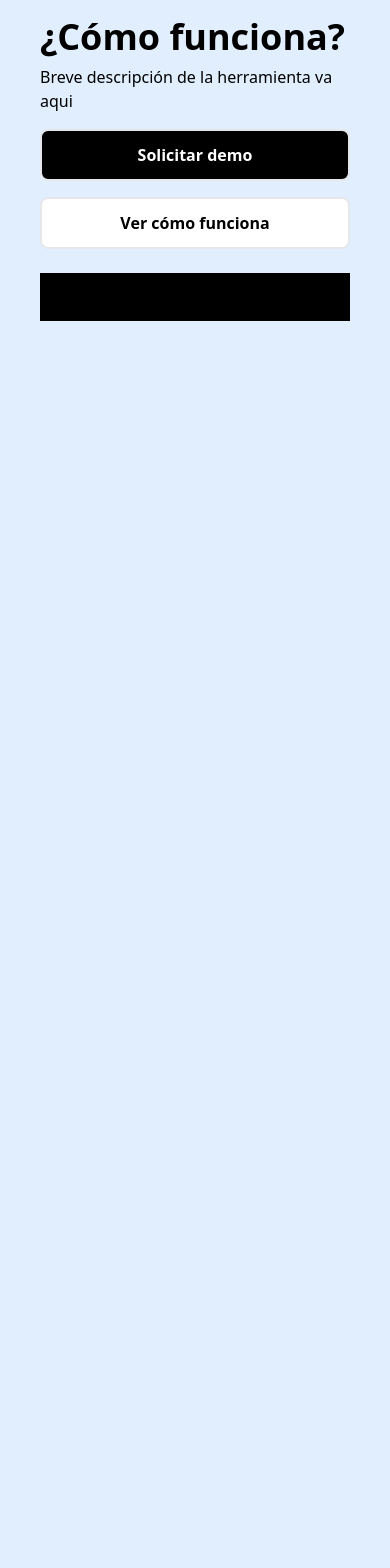
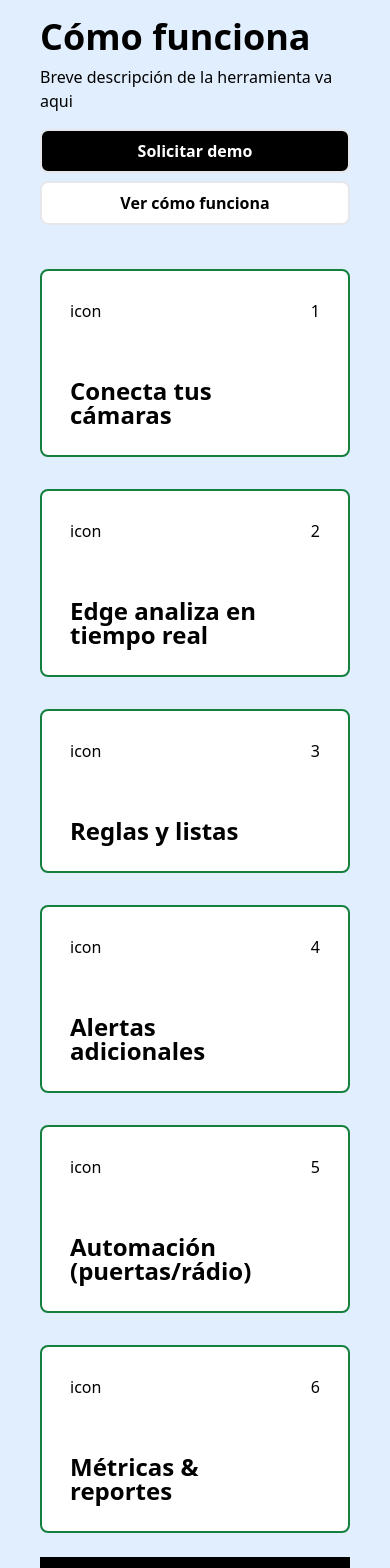
Before and after one commit to davidrivadeneyra/suite-ia, a React (Vite) app: page / in a window 390 px wide. Shown: the part 2360-3928 px from the top of the page. Before the commit the page ends 2753 px from the top, so only its background shows below. Built offline with nearby package versions, Linux system fonts and the light colour scheme.

Commit message:
Terminado el Como funciona y el responsive, solo faltan detalles

```diff
--- a/src/App.jsx
+++ b/src/App.jsx
@@ -50,7 +50,7 @@ function App() {
 			</video>
 		</hero>
 		<main>
-			{/**ABOUT */}
+			{/**ABOUT VER PORSIACASO EL BOX-MODEL DEL RESPONSIVE*/}
 			<section className="flex gap-11 max-h-max flex-col lg:flex-row mb-16">
 				<div className="bg-black p-16  rounded-lg border-2 flex flex-col gap-7 lg:flex-[2.1]">
 					<h2 className="font-bold text-4xl text-white">¿Qué es Atelopus?</h2>
@@ -69,55 +69,120 @@ function App() {
 						al convertir video en acciones.
 					</p>
 				</div>
+
+
 			</section>
 
-			<section>{/**COMO FUNCIONA */}
-				<div className="flex flex-col md:pl-16 md:w-[519px]">
-					<h2 className="font-bold text-4xl mb-2">¿Cómo funciona?</h2>
+			<section>
+				<div>
+
+				</div>
+				<div></div>
+			</section>
+			{/**COMO FUNCIONA */}{/**Para no cambiar el comportamiento, se utilizo space */}
+			<section className="space-y-11">
+				<div className="flex flex-col md:pl-16 md:w-[443px] ">
+					<h2 className="font-bold text-4xl mb-2">Cómo funciona</h2>
 					<span className="mb-4">Breve descripción de la herramienta va aqui</span>
-					<div className="flex flex-col gap-4 md:flex-row ">
-						<button className="bg-black text-white py-3 font-bold rounded-lg border-2 md:flex-[4] lg:flex-[5]">
+					<div className="flex flex-col gap-2 md:flex-row ">
+						<button className="bg-black text-white py-2 px-2 font-bold rounded-lg border-2 md:flex-[1.2]">
 							Solicitar demo
 						</button>
-						<button className="bg-white tex-black  py-3 font-bold rounded-lg border-2 md:flex-[1.5] lg:flex-[3]">
+						<button className="bg-white tex-black  py-2 px-2 font-bold rounded-lg border-2 md:flex-[1]">
 							Ver cómo funciona
 						</button>
 					</div>
 				</div>
-				{/**Grid */}
-				<div>
-					<div>
-						<span></span>
-						<h3></h3>
-						<p></p>
+				{/**GRID COMO FUNCIONA*/}
+				<div className="grid grid-cols-1 grid-rows-1 gap-y-8 md:grid-cols-2 md:grid-rows-3 md:gap-y-12 md:gap-x-12 lg:grid-cols-3 lg:grid-rows-2 lg:gap-y-12 lg:gap-x-12 [&>*]:m-0">
+						{/**TARJETAS */}
+					<div className=" w-full lg:min-w-80 lg:h-48 md:min-w-72 md:h-48 bg-white rounded-lg border-green-700 border-2 ">
+						<div className="flex justify-between p-7">
+							<span>icon</span>
+						<span>1</span>
+						</div>
+						<p className="p-7 font-bold text-2xl w-4/5 leading-none">Conecta tus cámaras</p>
 					</div>
-					<div>
-						<span></span>
-						<h3></h3>
-						<p></p>
-					</div>
-					<div>
-						<span></span>
-						<h3></h3>
-						<p></p>
-					</div>
-					<div>
-						<span></span>
-						<h3></h3>
-						<p></p>
-					</div>
-					<div>
-						<span></span>
-						<h3></h3>
-						<p></p>
-					</div>
-					<div>
-						<span></span>
-						<h3></h3>
-						<p></p>
+					<div className=" w-full lg:min-w-80 lg:h-48 md:min-w-72 bg-white rounded-lg border-green-700 border-2 ">
+						<div className="flex justify-between p-7">
+							<span>icon</span>
+						<span>2</span>
+						</div>
+						<p className="p-7 font-bold text-2xl w-4/5  leading-none">Edge analiza en tiempo real</p>
+					</div><div className=" w-full lg:min-w-80 lg:h-48 md:min-w-72 bg-white rounded-lg border-green-700 border-2 ">
+						<div className="flex justify-between p-7">
+							<span>icon</span>
+						<span>3</span>
+						</div>
+						<p className="p-7 font-bold text-2xl w-4/5  leading-none">Reglas y listas</p>
+					</div><div className=" w-full lg:min-w-80 lg:h-48 md:min-w-72 bg-white rounded-lg border-green-700 border-2 ">
+						<div className="flex justify-between p-7">
+							<span>icon</span>
+						<span>4</span>
+						</div>
+						<p className="p-7 font-bold text-2xl w-4/5  leading-none">Alertas adicionales</p>
+					</div><div className=" w-full lg:min-w-80 lg:h-48 md:min-w-72 bg-white rounded-lg border-green-700 border-2 ">
+						<div className="flex justify-between p-7">
+							<span>icon</span>
+						<span>5</span>
+						</div>
+						<p className="p-7 font-bold text-2xl w-4/5  leading-none">Automación (puertas/rádio)</p>
+					</div><div className=" w-full lg:min-w-80 lg:h-48 md:min-w-72 bg-white rounded-lg border-green-700 border-2 ">
+						<div className="flex justify-between p-7">
+							<span>icon</span>
+						<span>6</span>
+						</div>
+						<p className="p-7 font-bold text-2xl w-4/5  leading-none">Métricas & reportes</p>
 					</div>
 				</div>
+
 			</section>
+
+
+
+
+  {/**GRID DE NIVEL NOOB */}
+{/**<div className="grid grid-cols-1 grid-rows-6 md:grid-cols-2 md:grid-rows-3 md:gap-x-6 md:gap-y-6 lg:grid-cols-3 lg:grid-rows-2 lg:gap-x-6 lg:gap-y-6 [&>*]:m-0">
+					<div className="lg:w-80 lg:h-48 md:w-72 bg-white rounded-lg border-green-700 border-2 ">
+						<div className="flex justify-between p-7">
+							<span>icon</span>
+						<span>1</span>
+						</div>
+						<p className="p-7 font-bold text-2xl w-4/5 leading-none">Conecta tus cámaras</p>
+					</div>
+					<div className="lg:w-80 lg:h-48 md:w-72 bg-white rounded-lg border-green-700 border-2 ">
+						<div className="flex justify-between p-7">
+							<span>icon</span>
+						<span>2</span>
+						</div>
+						<p className="p-7 font-bold text-2xl w-4/5  leading-none">Edge analiza en tiempo real</p>
+					</div><div className="lg:w-80 lg:h-48 md:w-72 bg-white rounded-lg border-green-700 border-2 ">
+						<div className="flex justify-between p-7">
+							<span>icon</span>
+						<span>3</span>
+						</div>
+						<p className="p-7 font-bold text-2xl w-4/5  leading-none">Reglas y listas</p>
+					</div><div className="lg:w-80 lg:h-48 md:w-72 bg-white rounded-lg border-green-700 border-2 ">
+						<div className="flex justify-between p-7">
+							<span>icon</span>
+						<span>4</span>
+						</div>
+						<p className="p-7 font-bold text-2xl w-4/5  leading-none">Alertas adicionales</p>
+					</div><div className="lg:w-80 lg:h-48 md:w-72 bg-white rounded-lg border-green-700 border-2 ">
+						<div className="flex justify-between p-7">
+							<span>icon</span>
+						<span>5</span>
+						</div>
+						<p className="p-7 font-bold text-2xl w-4/5  leading-none">Automación (puertas/rádio)</p>
+					</div><div className="lg:w-80 lg:h-48 md:w-72 bg-white rounded-lg border-green-700 border-2 ">
+						<div className="flex justify-between p-7">
+							<span>icon</span>
+						<span>6</span>
+						</div>
+						<p className="p-7 font-bold text-2xl w-4/5  leading-none">Métricas & reportes</p>
+					</div>
+				</div> */}
+
 			{/**BENEFICIOS */}
 			<section>
 				<div>
```
